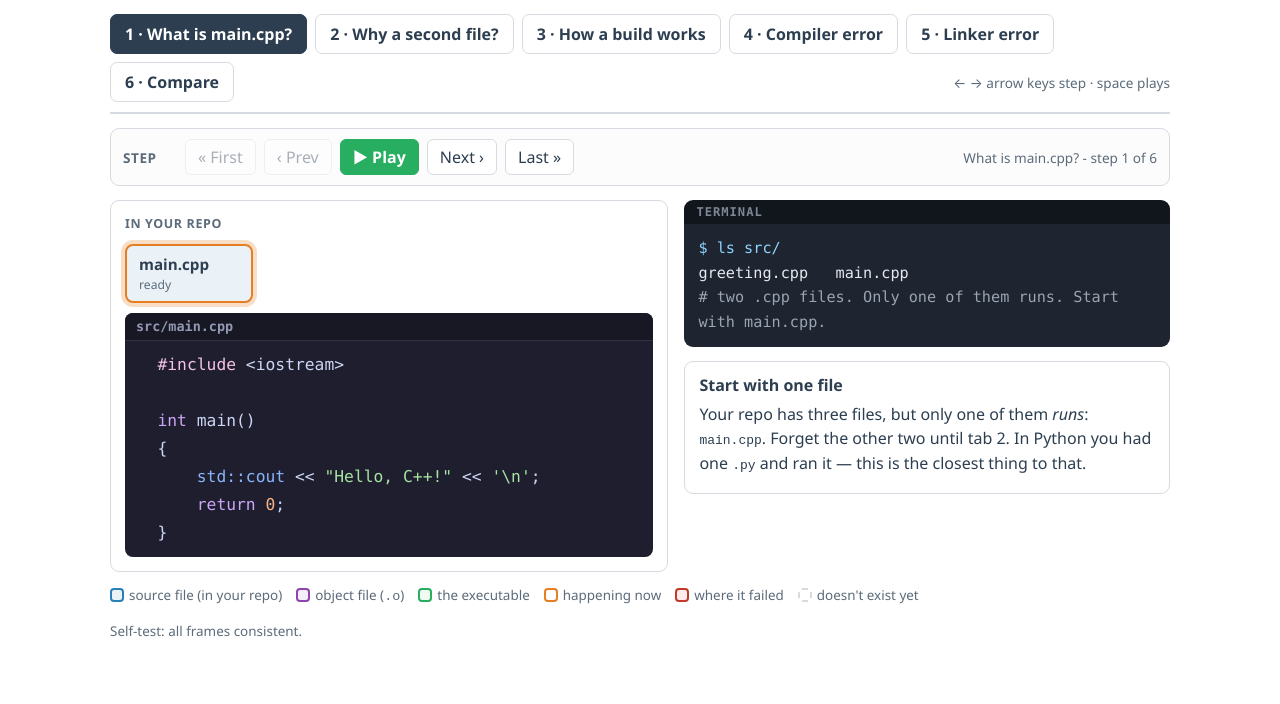
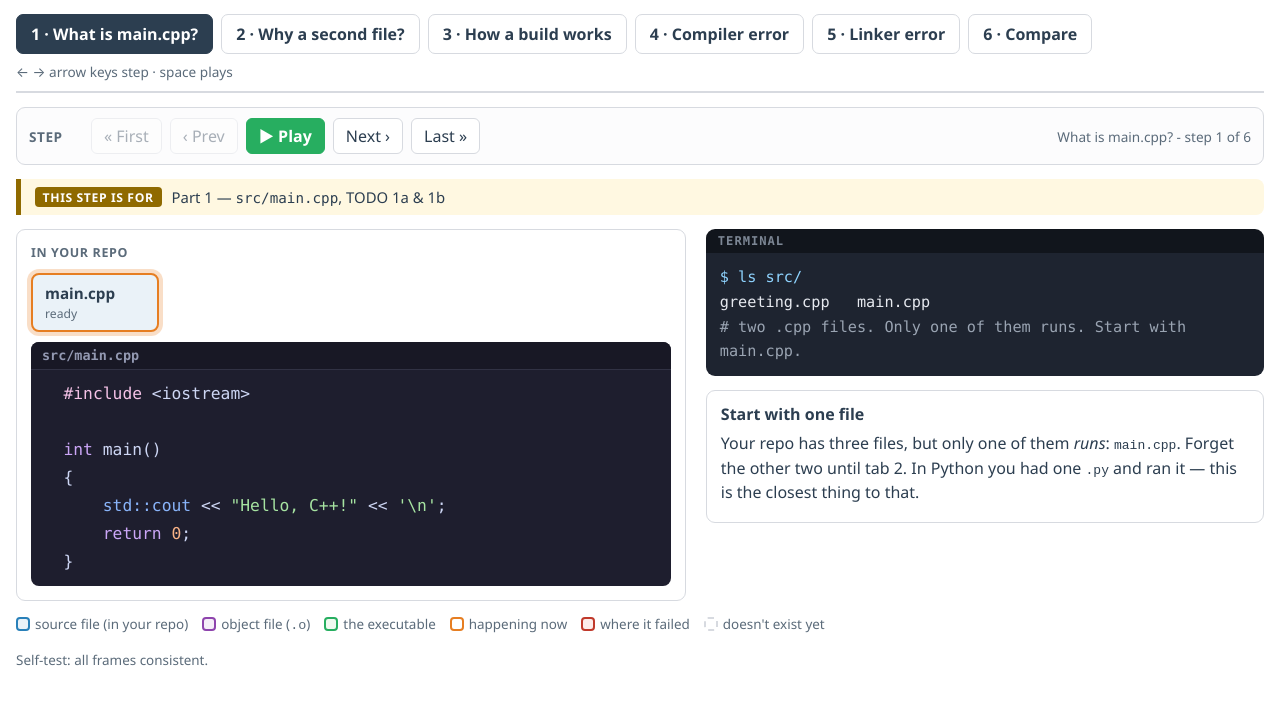
Before and after one commit to Hadzik-CS1410/cs1410-diagrams, a plain HTML site: page demos/hello-cpp.html in a window 1280 px wide. Shown: the part 114-818 px from the top of the page. Drawn offline with Linux system fonts and the light colour scheme.

Commit message:
Stepper: full width, per-step TODO bar

```diff
--- a/demos/hello-cpp.html
+++ b/demos/hello-cpp.html
@@ -17,7 +17,10 @@
   body { margin: 0; padding: 24px 16px 64px;
          font-family: "Segoe UI", system-ui, -apple-system, sans-serif;
          color: var(--ink); background: #fff; }
-  .wrap { max-width: 1060px; margin: 0 auto; }
+  /* No max-width. The CS 1400 steppers run the full browser width and read
+     far better for it -- code, terminal and explanation side by side instead
+     of stacked into a column. */
+  .wrap { margin: 0 auto; }
   h1 { font-size: 1.5rem; margin: 0 0 .35rem; }
   .sub { color: var(--muted); margin: 0 0 1.1rem; line-height: 1.5; }
   .tabs { display: flex; flex-wrap: wrap; gap: 8px; align-items: center;
@@ -38,7 +41,17 @@
   .ctl.primary { background: var(--green); border-color: var(--green); color: #fff; font-weight: 700; }
   .count { margin-left: auto; color: var(--muted); font-size: .85rem; font-variant-numeric: tabular-nums; }
 
-  .stage { display: grid; grid-template-columns: 1.15fr 1fr; gap: 16px; align-items: start; }
+  /* Names the TODO the current step is for, on EVERY step -- the device the
+     1400 steppers use. The hand-off card at the end of a tab says "go write
+     it"; this says "this is the one" the whole way through. */
+  .todobar { display: flex; align-items: center; gap: 10px; flex-wrap: wrap;
+             background: #fff8e1; border-left: 5px solid #8f6a00;
+             border-radius: 0 8px 8px 0; padding: .5rem .85rem; margin-bottom: 14px; }
+  .todobar .tag { background: #8f6a00; color: #fff; border-radius: 4px;
+                  padding: .1rem .5rem; font-size: .76rem; letter-spacing: .05em; }
+  .todobar .what { font-size: .93rem; }
+  .todobar code { font-family: Consolas, "SF Mono", Menlo, monospace; font-size: .89rem; }
+  .stage { display: grid; grid-template-columns: minmax(0,1.2fr) minmax(0,1fr); gap: 20px; align-items: start; }
   @media (max-width: 820px) { .stage { grid-template-columns: 1fr; } }
 
   .pipe { border: 1px solid var(--line); border-radius: 9px; padding: 14px; background: #fff; }
@@ -297,14 +310,16 @@ var MODES = {
     label: "What is main.cpp?",
     show: ["main.cpp"],
     frames: [
-      f({ files: ALL_SOURCE_OK, active: "main.cpp",
+      f({ todo: "Part 1 &mdash; <code>src/main.cpp</code>, TODO 1a &amp; 1b",
+          files: ALL_SOURCE_OK, active: "main.cpp",
           term: [["cmd","$ ls src/"],["","greeting.cpp   main.cpp"],
                  ["dim","# two .cpp files. Only one of them runs. Start with main.cpp."]],
           title: "Start with one file",
           body: "Your repo has three files, but only one of them <em>runs</em>: <code>main.cpp</code>. Forget the other two until tab 2. In Python you had one <code>.py</code> and ran it &mdash; this is the closest thing to that.",
           code: { file: "src/main.cpp", lines: MAIN_MINIMAL, hl: -1 } }),
 
-      f({ files: ALL_SOURCE_OK, active: "main.cpp",
+      f({ todo: "Part 1 &mdash; <code>src/main.cpp</code>, TODO 1a &amp; 1b",
+          files: ALL_SOURCE_OK, active: "main.cpp",
           term: [["cmd","$ g++ -c src/main.cpp"],
                  ["err","error: 'cout' is not a member of 'std'"],
                  ["dim","# ...that is what happens with the #include line deleted."]],
@@ -312,14 +327,16 @@ var MODES = {
           body: "<code>std::cout</code> is not built into the language. It lives in a library called <strong>iostream</strong> (\"input/output stream\"), and <code>#include</code> is how you pull it in. <strong>Closest Python equivalent: <code>import</code>.</strong><br><br>Delete that line and the compiler stops knowing what <code>cout</code> is &mdash; the error above. The angle brackets <code>&lt; &gt;</code> mean \"a library that came with C++\"; quotes mean \"a file of mine\", which is how <code>greeting.h</code> gets included in tab 2.",
           code: { file: "src/main.cpp", lines: MAIN_MINIMAL, hl: 0 } }),
 
-      f({ files: ALL_SOURCE_OK, active: "main.cpp",
+      f({ todo: "Part 1 &mdash; <code>src/main.cpp</code>, TODO 1a &amp; 1b",
+          files: ALL_SOURCE_OK, active: "main.cpp",
           term: [["cmd","$ ./build/ct0-hello-cpp"],["","Hello, C++!"],
                  ["dim","# that output came from inside main() -- nothing else ran"]],
           title: "It starts at main(), not at line 1",
           body: "This is the first real difference from Python. Python runs your file <strong>from the top down</strong>. C++ looks for a function called <code>main</code> and starts there &mdash; wherever it happens to sit in the file. Code outside a function never runs on its own.",
           code: { file: "src/main.cpp", lines: MAIN_MINIMAL, hl: 2 } }),
 
-      f({ files: ALL_SOURCE_OK, active: "main.cpp",
+      f({ todo: "Part 1 &mdash; <code>src/main.cpp</code>, TODO 1a (your first <code>cout</code>)",
+          files: ALL_SOURCE_OK, active: "main.cpp",
           term: [["cmd","$ ./build/ct0-hello-cpp"],["","Hello, C++!"]],
           title: "Printing a line",
           body: "<code>std::cout</code> is the console. <code>&lt;&lt;</code> means \"send this to it\", and you can chain as many as you like. <strong><code>cout</code> never adds a newline</strong> &mdash; <code>print()</code> did that for you, and now <code>'\\n'</code> is your job.",
@@ -330,7 +347,8 @@ var MODES = {
           ],
           code: { file: "src/main.cpp", lines: MAIN_MINIMAL, hl: 4 } }),
 
-      f({ files: ALL_SOURCE_OK, active: "main.cpp",
+      f({ todo: "Part 1 &mdash; <code>src/main.cpp</code>, TODO 1b (chain two values)",
+          files: ALL_SOURCE_OK, active: "main.cpp",
           term: [["cmd","$ ./build/ct0-hello-cpp"],["","Hello, C++!"],
                  ["cmd","$ echo $?          # what did the program report?"],
                  ["ok","0"],
@@ -339,7 +357,8 @@ var MODES = {
           body: "<code>main</code> hands a number back to the operating system when it finishes. <strong>0 means success</strong>; anything else means something went wrong. You will almost always write <code>return 0;</code> and move on &mdash; but that is what the <code>int</code> in <code>int main()</code> is for.",
           code: { file: "src/main.cpp", lines: MAIN_MINIMAL, hl: 5 } }),
 
-      f({ files: ALL_SOURCE_OK, active: "main.cpp",
+      f({ todo: "Part 1 &mdash; <code>src/main.cpp</code>, TODO 1a &amp; 1b",
+          files: ALL_SOURCE_OK, active: "main.cpp",
           term: [["ok","  that is a complete C++ program -- seven lines"]],
           title: "That is a whole program",
           body: "Seven lines where Python needed one, and now you know what every piece is doing: <code>#include</code> brings in the printing library, <code>main</code> is where it starts, <code>&lt;&lt;</code> sends text out, <code>;</code> ends each statement, <code>{ }</code> marks the block, <code>return 0</code> reports success.<br><br>Tab 2 asks the next question: <strong>why are there two more files?</strong>",
@@ -355,44 +374,51 @@ var MODES = {
     // Also files-only. Object files and the executable are tab 3's subject.
     show: ["main.cpp", "greeting.cpp", "greeting.h"],
     frames: [
-      f({ files: ALL_SOURCE_OK, active: "greeting.cpp",
+      f({ todo: "Part 2 &mdash; <code>src/greeting.cpp</code>, TODO 2",
+          files: ALL_SOURCE_OK, active: "greeting.cpp",
           term: [["dim","# greeting.cpp -- a second file, with one job."]],
           title: "One file would work. It just would not stay pleasant.",
           body: "Everything could live in <code>main.cpp</code>, and for a seven-line program it should. But programs grow, and jobs that have nothing to do with each other end up in one scrolling file. <code>greeting.cpp</code> holds one job: building a greeting.<br><br><strong>This is probably new to you.</strong> In Python you likely wrote one file per program.",
           code: { file: "src/greeting.cpp", lines: GREETING_OK, hl: 0 } }),
 
-      f({ files: ALL_SOURCE_OK, active: "main.cpp", bad: "main.cpp",
+      f({ todo: "Part 2 &mdash; <code>src/greeting.cpp</code>, TODO 2",
+          files: ALL_SOURCE_OK, active: "main.cpp", bad: "main.cpp",
           term: [["err","src/main.cpp:5:18: error: 'greeting' was not declared in this scope"]],
           title: "But main.cpp cannot see it",
           body: "Two files, sitting side by side, and <code>main.cpp</code> has <strong>no idea the other one exists</strong>. C++ reads each file on its own and will not let you call something it has never heard of. Putting the code in a second file is not enough &mdash; you have to introduce them.",
           code: { file: "src/main.cpp", lines: MAIN_NO_INCLUDE, hl: 4 } }),
 
-      f({ files: ALL_SOURCE_OK, active: "greeting.h",
+      f({ todo: "Part 2 &mdash; <code>include/greeting.h</code> (given &mdash; you only read it)",
+          files: ALL_SOURCE_OK, active: "greeting.h",
           term: [["dim","# greeting.h -- the introduction. One line of it."]],
           title: "greeting.h is the introduction",
           body: "It says what <code>greeting</code> <em>looks like</em> &mdash; its name, what goes in, what comes out &mdash; and stops at the <code>;</code>. <strong>No working code at all.</strong> <code>main.cpp</code> includes it, and that is enough to make the call legal.",
           code: { file: "include/greeting.h", lines: GREETING_H, hl: 5 } }),
 
-      f({ files: ALL_SOURCE_OK, active: "main.cpp",
+      f({ todo: "Part 2 &mdash; <code>include/greeting.h</code> (given &mdash; you only read it)",
+          files: ALL_SOURCE_OK, active: "main.cpp",
           term: [["cmd","$ g++ -c src/main.cpp"],["ok","  compiles. No header needed -- I typed the line myself."]],
           title: "\"Then why not just type that line myself?\"",
           body: "Fair question, and it <strong>works</strong>. With one caller, a header buys you nothing, and you are right to be suspicious of it. Watch what happens when the program grows.",
           code: { file: "src/main.cpp (my own declaration)", lines: MAIN_OWN_DECL, hl: 1 } }),
 
-      f({ files: ALL_SOURCE_OK, active: "greeting.h", bad: "greeting.h",
+      f({ todo: "Part 2 &mdash; <code>include/greeting.h</code> (given &mdash; you only read it)",
+          files: ALL_SOURCE_OK, active: "greeting.h", bad: "greeting.h",
           term: [["dim","# now three files call greeting(). Three hand-typed copies."],
                  ["err","# change the function and you must fix all three, correctly."]],
           title: "Until a second file needs it",
           body: "Every caller needs that line, so the same declaration gets copied into three files. Change the function and <strong>every copy has to change with it</strong>. A header is <strong>one copy of the truth</strong> that every caller pulls in automatically &mdash; that is the whole job it does.",
           code: { file: "three files, three copies", lines: TWO_CALLERS, hl: 4 } }),
 
-      f({ files: ALL_SOURCE_OK, active: "main.cpp",
+      f({ todo: "Part 2 &mdash; no <code>main.h</code> exists, and that is the point",
+          files: ALL_SOURCE_OK, active: "main.cpp",
           term: [["dim","# notice what is missing from this repo: there is no main.h"]],
           title: "So why is there no main.h?",
           body: "Because <strong>nothing in your program calls <code>main</code></strong> &mdash; the operating system does, from outside. A header exists so <em>other files</em> can call your code. <code>main</code> has no callers to introduce itself to.<br><br><strong>A <code>.cpp</code> gets a header only when something else needs to call into it.</strong>",
           code: { file: "src/main.cpp", lines: MAIN_NO_HEADER_NEEDED, hl: 1 } }),
 
-      f({ files: { "main.cpp":"ok", "greeting.cpp":"ok", "greeting.h":"ok",
+      f({ todo: "Part 2 &mdash; <code>src/greeting.cpp</code>, TODO 2",
+          files: { "main.cpp":"ok", "greeting.cpp":"ok", "greeting.h":"ok",
                    "main.o":"pending", "greeting.o":"pending", "ct0-hello-cpp":"pending" },
           active: "greeting.h",
           term: [["ok","  greeting.h   the promise -- what it looks like"],
@@ -409,34 +435,39 @@ var MODES = {
   ok: {
     label: "How a build works",
     frames: [
-      f({ files: { "main.cpp":"ok", "greeting.cpp":"ok", "greeting.h":"ok",
+      f({ todo: "Part 2 &mdash; <code>src/greeting.cpp</code>, TODO 2",
+          files: { "main.cpp":"ok", "greeting.cpp":"ok", "greeting.h":"ok",
                    "main.o":"pending", "greeting.o":"pending", "ct0-hello-cpp":"pending" },
           term: [["dim","# three files on disk. Nothing has been built yet."]],
           title: "What you start with",
           body: "These three files are <strong>already in your repo</strong> &mdash; you do not create them. The split across two <code>.cpp</code> files and a header is given to you; what you add are the bodies marked <code>// TODO</code>. <code>greeting.h</code> is the <strong>promise</strong>, and you never edit it in this assignment." }),
 
-      f({ active:"main.cpp",
+      f({ todo: "Part 2 &mdash; <code>src/greeting.cpp</code>, TODO 2",
+          active:"main.cpp",
           files: { "main.cpp":"ok", "greeting.cpp":"ok", "greeting.h":"ok",
                    "main.o":"pending", "greeting.o":"pending", "ct0-hello-cpp":"pending" },
           term: [["cmd","$ g++ -c src/main.cpp -o main.o"],["dim","  preprocessing: pasting in <iostream> and greeting.h ..."]],
           title: "1. Preprocess",
           body: "The preprocessor is a <strong>text</strong> tool. Every <code>#include</code> is replaced by the entire contents of that file. No C++ is understood yet &mdash; it is copy and paste." }),
 
-      f({ files: ALL_SOURCE_OK, active: "main.cpp",
+      f({ todo: "Part 2 &mdash; <code>src/greeting.cpp</code>, TODO 2",
+          files: ALL_SOURCE_OK, active: "main.cpp",
           term: [["cmd","$ g++ -E src/main.cpp   # preprocess only, don't compile"],
                  ["dim","  #include \"greeting.h\" replaced by the text of greeting.h"]],
           title: "...and this is the result",
           body: "Here is what the compiler actually sees. <code>main.cpp</code> now carries the <em>signature</em> of <code>greeting</code> &mdash; still not a line of its body. Harmless to paste into every file, which is exactly why a header is safe to share and a <code>.cpp</code> is not.",
           code: { file: "src/main.cpp (after preprocessing)", lines: MAIN_AFTER_PP, hl: 1 } }),
 
-      f({ active:"main.o",
+      f({ todo: "Part 2 &mdash; <code>src/greeting.cpp</code>, TODO 2",
+          active:"main.o",
           files: { "main.cpp":"ok", "greeting.cpp":"ok", "greeting.h":"ok",
                    "main.o":"ok", "greeting.o":"pending", "ct0-hello-cpp":"pending" },
           term: [["cmd","$ g++ -c src/main.cpp -o main.o"],["ok","  main.o written"]],
           title: "2. Compile &mdash; one file, on its own",
           body: "<code>main.o</code> is machine code for <em>this file only</em>. It contains a <strong>call</strong> to <code>greeting</code> with a note saying \"someone else will supply this.\" The compiler accepts that because the header promised it." }),
 
-      f({ active:"greeting.o",
+      f({ todo: "Part 2 &mdash; <code>src/greeting.cpp</code>, TODO 2",
+          active:"greeting.o",
           files: { "main.cpp":"ok", "greeting.cpp":"ok", "greeting.h":"ok",
                    "main.o":"ok", "greeting.o":"ok", "ct0-hello-cpp":"pending" },
           term: [["cmd","$ g++ -c src/greeting.cpp -o greeting.o"],["ok","  greeting.o written"]],
@@ -444,14 +475,16 @@ var MODES = {
           body: "Compiled separately, with no knowledge of <code>main.cpp</code>. This one holds the <strong>body</strong> of <code>greeting</code> &mdash; the code that keeps the promise.",
           code: { file:"src/greeting.cpp", lines: GREETING_OK, hl: 2 } }),
 
-      f({ active:"ct0-hello-cpp",
+      f({ todo: "Part 2 &mdash; <code>src/greeting.cpp</code>, TODO 2",
+          active:"ct0-hello-cpp",
           files: { "main.cpp":"ok", "greeting.cpp":"ok", "greeting.h":"ok",
                    "main.o":"ok", "greeting.o":"ok", "ct0-hello-cpp":"ok" },
           term: [["cmd","$ g++ main.o greeting.o -o ct0-hello-cpp"],["ok","  ct0-hello-cpp written"]],
           title: "3. Link",
           body: "The linker takes every <code>.o</code> at once and matches each unresolved call to the code that defines it. <code>main.o</code> wanted <code>greeting</code>; <code>greeting.o</code> has it. <strong>Match found</strong>, and one program comes out." }),
 
-      f({ files: { "main.cpp":"ok", "greeting.cpp":"ok", "greeting.h":"ok",
+      f({ todo: "Part 3 &mdash; <code>src/main.cpp</code>, TODO 3a&ndash;3c",
+          files: { "main.cpp":"ok", "greeting.cpp":"ok", "greeting.h":"ok",
                    "main.o":"ok", "greeting.o":"ok", "ct0-hello-cpp":"ok" },
           active:"ct0-hello-cpp",
           term: [["cmd","$ ./build/ct0-hello-cpp"],["","Hello, C++!"],["","What is your name? Ada Lovelace"],["","Hello, Ada Lovelace!"]],
@@ -466,21 +499,24 @@ var MODES = {
   compile: {
     label: "Compiler error",
     frames: [
-      f({ files: { "main.cpp":"ok", "greeting.cpp":"ok", "greeting.h":"ok",
+      f({ todo: "Part 2 &mdash; break it: delete the <code>;</code> in <code>greeting.cpp</code>",
+          files: { "main.cpp":"ok", "greeting.cpp":"ok", "greeting.h":"ok",
                    "main.o":"pending", "greeting.o":"pending", "ct0-hello-cpp":"pending" },
           term: [["dim","# Part 2, break #1: delete the semicolon after return."]],
           title: "The change",
           body: "One character removed from <code>greeting.cpp</code>. Everything else is untouched.",
           code: { file:"src/greeting.cpp", lines: GREETING_NO_SEMI, hl: 2 } }),
 
-      f({ active:"main.o",
+      f({ todo: "Part 2 &mdash; break it: delete the <code>;</code> in <code>greeting.cpp</code>",
+          active:"main.o",
           files: { "main.cpp":"ok", "greeting.cpp":"ok", "greeting.h":"ok",
                    "main.o":"ok", "greeting.o":"pending", "ct0-hello-cpp":"pending" },
           term: [["cmd","$ g++ -c src/main.cpp -o main.o"],["ok","  main.o written"]],
           title: "main.cpp still compiles",
           body: "It never saw the broken line. Files are compiled <strong>independently</strong>, so a mistake in one does not stop the other." }),
 
-      f({ active:"greeting.cpp", bad:"greeting.cpp",
+      f({ todo: "Part 2 &mdash; break it: delete the <code>;</code> in <code>greeting.cpp</code>",
+          active:"greeting.cpp", bad:"greeting.cpp",
           files: { "main.cpp":"ok", "greeting.cpp":"bad", "greeting.h":"ok",
                    "main.o":"ok", "greeting.o":"pending", "ct0-hello-cpp":"pending" },
           term: [["cmd","$ g++ -c src/greeting.cpp -o greeting.o"],
@@ -492,7 +528,8 @@ var MODES = {
           body: "<strong>That is the signature of a compiler error.</strong> It is reading one file, character by character, so it can point at the exact spot: <code>greeting.cpp:32</code>.",
           code: { file:"src/greeting.cpp", lines: GREETING_NO_SEMI, hl: 2 } }),
 
-      f({ files: { "main.cpp":"ok", "greeting.cpp":"bad", "greeting.h":"ok",
+      f({ todo: "Part 2 &mdash; put the <code>;</code> back before moving on",
+          files: { "main.cpp":"ok", "greeting.cpp":"bad", "greeting.h":"ok",
                    "main.o":"ok", "greeting.o":"pending", "ct0-hello-cpp":"pending" },
           term: [["dim","# no greeting.o was produced, so there is nothing to link."],
                  ["err","make: *** [greeting.o] Error 1"]],
@@ -507,28 +544,32 @@ var MODES = {
   link: {
     label: "Linker error",
     frames: [
-      f({ files: { "main.cpp":"ok", "greeting.cpp":"ok", "greeting.h":"ok",
+      f({ todo: "Part 2 &mdash; break it: comment out <code>greeting()</code>",
+          files: { "main.cpp":"ok", "greeting.cpp":"ok", "greeting.h":"ok",
                    "main.o":"pending", "greeting.o":"pending", "ct0-hello-cpp":"pending" },
           term: [["dim","# Part 2, break #2: comment out the whole greeting() function."]],
           title: "The change",
           body: "The <strong>definition</strong> is gone. But <code>greeting.h</code> &mdash; the promise &mdash; is untouched, and that is what makes this interesting.",
           code: { file:"src/greeting.cpp", lines: GREETING_COMMENTED, hl: -1 } }),
 
-      f({ active:"main.o",
+      f({ todo: "Part 2 &mdash; break it: comment out <code>greeting()</code>",
+          active:"main.o",
           files: { "main.cpp":"ok", "greeting.cpp":"ok", "greeting.h":"ok",
                    "main.o":"ok", "greeting.o":"pending", "ct0-hello-cpp":"pending" },
           term: [["cmd","$ g++ -c src/main.cpp -o main.o"],["ok","  main.o written"]],
           title: "main.cpp compiles happily",
           body: "It calls <code>greeting(name)</code>, and <code>greeting.h</code> promised that exists. The compiler believes the header. <strong>It never checks whether anyone wrote the code.</strong>" }),
 
-      f({ active:"greeting.o",
+      f({ todo: "Part 2 &mdash; break it: comment out <code>greeting()</code>",
+          active:"greeting.o",
           files: { "main.cpp":"ok", "greeting.cpp":"ok", "greeting.h":"ok",
                    "main.o":"ok", "greeting.o":"ok", "ct0-hello-cpp":"pending" },
           term: [["cmd","$ g++ -c src/greeting.cpp -o greeting.o"],["ok","  greeting.o written (but it is nearly empty)"]],
           title: "greeting.cpp compiles too",
           body: "A file of comments is valid C++. It compiles without complaint and produces a real <code>.o</code> &mdash; one that happens to contain no <code>greeting</code>. <strong>Two green checkmarks, and the program is already doomed.</strong>" }),
 
-      f({ active:"ct0-hello-cpp", bad:"ct0-hello-cpp",
+      f({ todo: "Part 2 &mdash; break it: comment out <code>greeting()</code>",
+          active:"ct0-hello-cpp", bad:"ct0-hello-cpp",
           files: { "main.cpp":"ok", "greeting.cpp":"ok", "greeting.h":"ok",
                    "main.o":"ok", "greeting.o":"ok", "ct0-hello-cpp":"bad" },
           term: [["cmd","$ g++ main.o greeting.o -o ct0-hello-cpp"],
@@ -538,7 +579,8 @@ var MODES = {
           title: "Fails at the last step &mdash; and names no line",
           body: "<strong>That is the signature of a linker error.</strong> There is no line to point at, because no single line is wrong. A whole definition is missing, and nothing notices until every <code>.o</code> is on the table at once." }),
 
-      f({ files: { "main.cpp":"ok", "greeting.cpp":"ok", "greeting.h":"ok",
+      f({ todo: "Part 2 &mdash; never <code>#include</code> a <code>.cpp</code>",
+          files: { "main.cpp":"ok", "greeting.cpp":"ok", "greeting.h":"ok",
                    "main.o":"ok", "greeting.o":"ok", "ct0-hello-cpp":"bad" },
           term: [["dim","# How to read it:"],
                  ["dim","#   has file:line  -> compiler. One file is malformed."],
@@ -550,7 +592,8 @@ var MODES = {
                    "main.o":"ok", "greeting.o":"ok", "ct0-hello-cpp":"bad" },
           active: "ct0-hello-cpp" }),
 
-      f({ files: { "main.cpp":"ok", "greeting.cpp":"ok", "greeting.h":"ok",
+      f({ todo: "Part 2 &mdash; undo both breaks, then Part 3",
+          files: { "main.cpp":"ok", "greeting.cpp":"ok", "greeting.h":"ok",
                    "main.o":"ok", "greeting.o":"ok", "ct0-hello-cpp":"bad" },
           term: [["dim","# How to read it:"],
                  ["dim","#   has file:line  -> compiler. One file is malformed."],
@@ -652,6 +695,13 @@ function render() {
   var fr = frames()[state.i];
   var stage = document.getElementById("stage");
   stage.innerHTML = "";
+
+  if (fr.todo) {
+    var tb = el("div", "todobar");
+    tb.appendChild(el("span", "tag", "THIS STEP IS FOR"));
+    tb.appendChild(el("span", "what", fr.todo));
+    stage.appendChild(tb);
+  }
 
   var grid = el("div", "stage");
 
```
